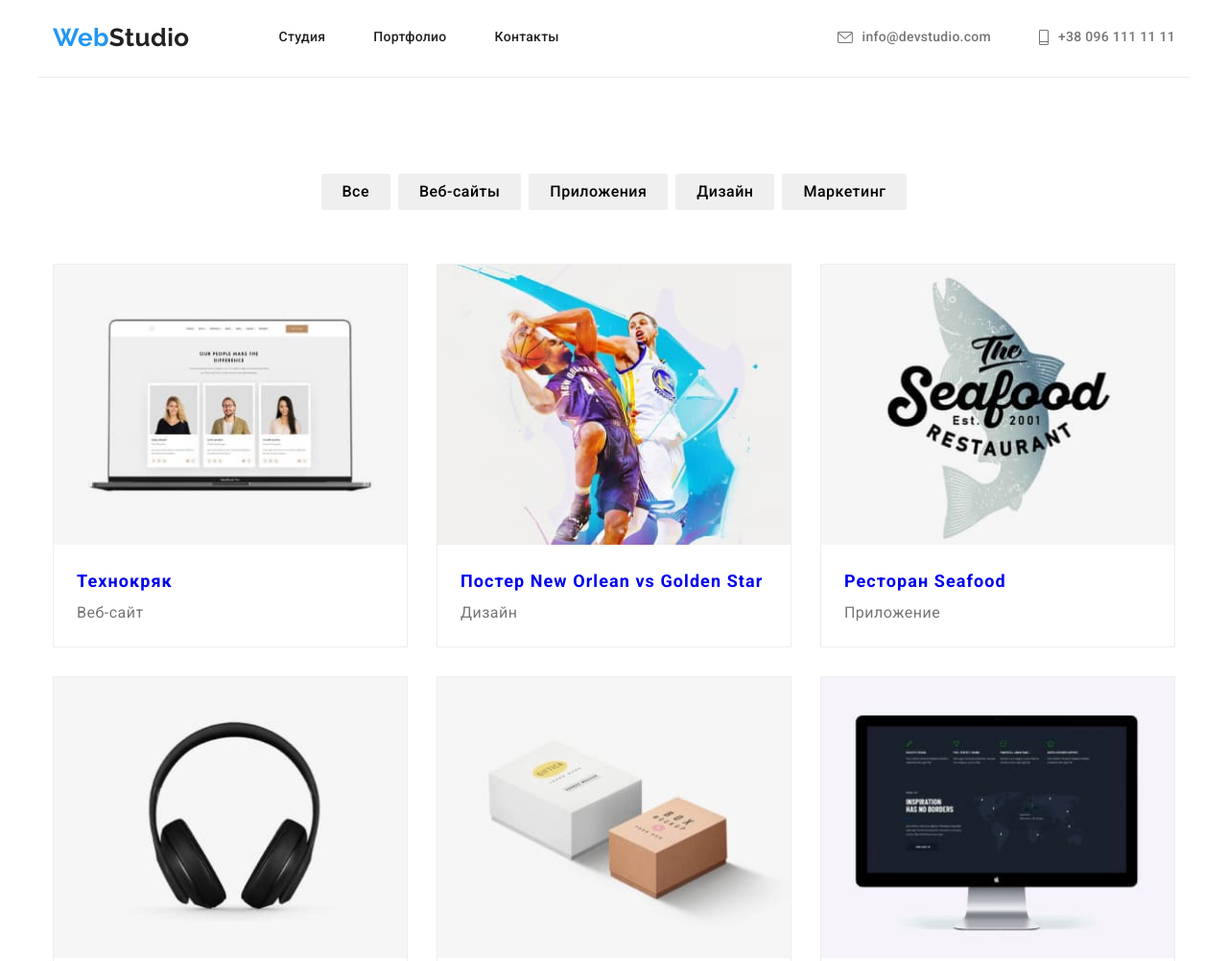
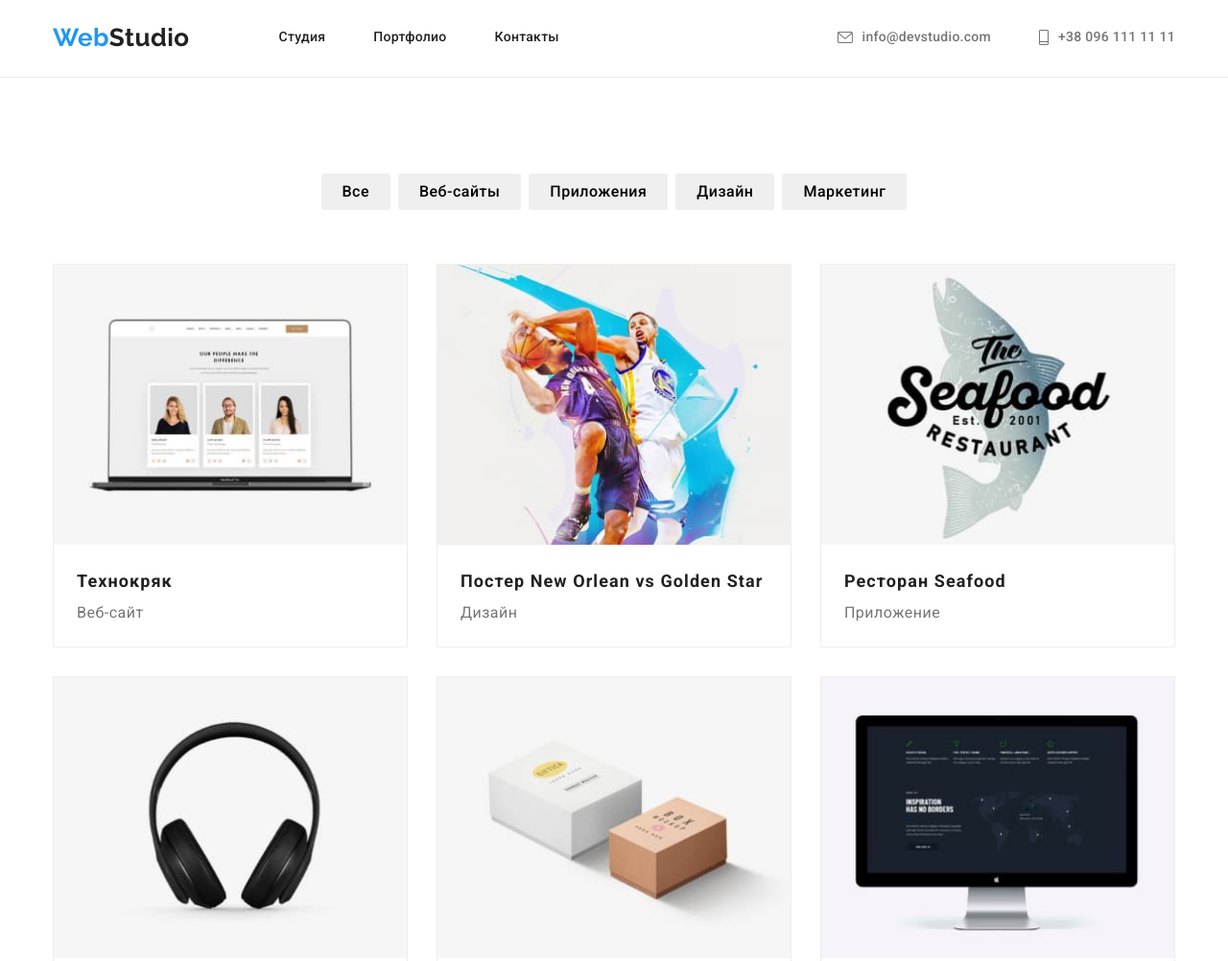
Before and after one commit to DariyaBelokon/goit-markup-hw-04, a plain HTML site: page portfolio.html in a window 1280 px wide. Shown: the top 1002 px of the page at 96% size. Drawn offline with Linux system fonts and the light colour scheme.

Commit message:
Исправлены границы и цвет item-title

```diff
--- a/css/styles.css
+++ b/css/styles.css
@@ -413,7 +413,7 @@ ul {
 }
 
 /* ===== Портфолио ===== */
-.portfolio-header .section-header {
+.portfolio-header {
   border-bottom: 1px solid var(--border-bottom);
 }
 .list-btn {
@@ -462,7 +462,6 @@ ul {
   /* height: 38px;  */
   margin-right: 8px;
   background-color: var(--middle-background);
-
 }
 .portfolio-btn:nth-child(5) {
   margin-right: 0;
@@ -470,7 +469,7 @@ ul {
 .btn-menu {
   padding: 6px 22px;
   border: none;
-    font-family: inherit;
+  font-family: inherit;
   border: none;
   font-weight: 500;
   font-size: 16px;
@@ -492,6 +491,7 @@ ul {
   letter-spacing: 0.06em;
   padding: 0;
   margin: 0;
+  color: var(--dark-text);
 }
 .item-discription {
   color: var(--main-text);
```
